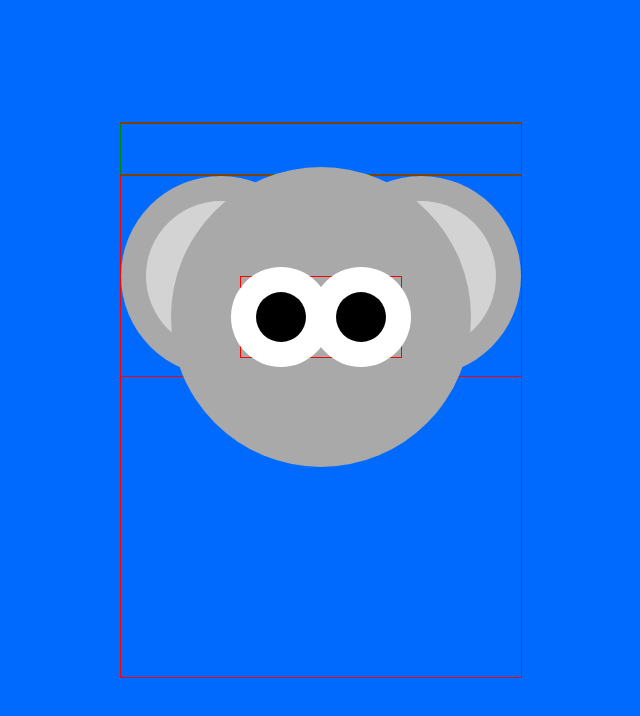
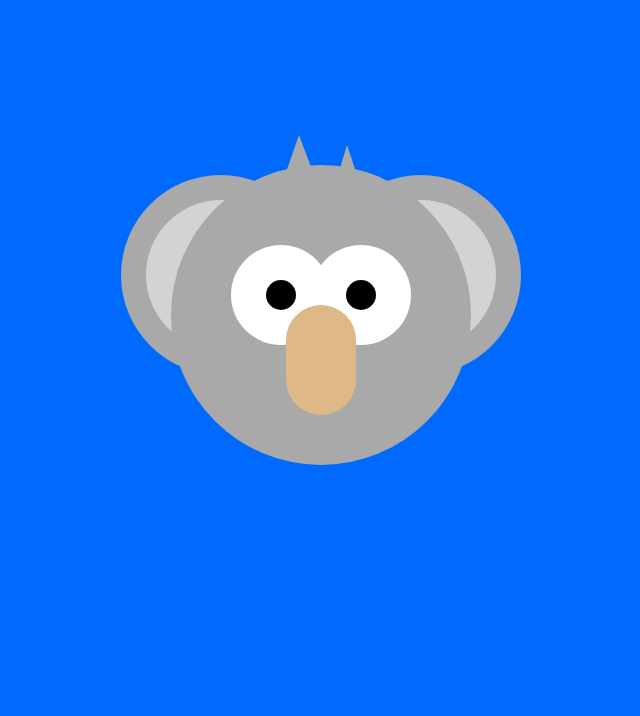
Before and after one commit to pat-white-code/snippets, a website: page css-art/koala.html in a window 1280 px wide. Shown: the whole page, without its empty margins (319-959 px from the left). Drawn offline with Linux system fonts and the light colour scheme.

Commit message:
finishes koala

```diff
--- a/css-art/koala.css
+++ b/css-art/koala.css
@@ -10,22 +10,32 @@ body {
   display: flex;
   flex-direction: column;
   align-items: center;
-  border: 1px red solid;
-  /* height: 200px; */
   width: 400px;
 }
 
 .hair {
   height:50px;
-  border: 1px green solid;
   display: flex;
   width: 100%;
+  justify-content: center;
+  width: 30%;
+  justify-content: space-evenly;
+}
+
+.left-hair {
+  border-left: 9px solid transparent;
+  border-right: 10px solid transparent;
+  border-bottom: 30px solid darkgrey;
+}
+.right-hair {
+  border-left: 14px solid transparent;
+  border-right: 15px solid transparent;
+  border-bottom: 40px solid darkgrey;
 }
 
 .ears {
   display: flex;
   width:100%;
-  border: 1px red solid;
   justify-content: space-between;
 }
 
@@ -46,7 +56,7 @@ body {
   border-radius: 100%;
 }
 
-.face {
+.head {
   height: 300px;
   display: flex;
   width: 300px;
@@ -56,12 +66,19 @@ body {
   border-radius: 100%;
   top: -210px;
   align-items: center;
-  justify-content: center;
+  justify-content: flex-end;
   flex-direction: column;
 }
 
+.face{
+  display: flex;
+  flex-direction: column;
+  justify-content: center;
+  align-items: center;
+  margin-bottom: 20px;
+}
+
 .eyes {
-  border: 1px red solid;
   display: flex;
   justify-content: center;
 }
@@ -78,8 +95,8 @@ body {
 }
 
 .inner-eye {
-  height: 50px;
-  width: 50px;
+  height: 30px;
+  width: 30px;
   background: black;
   border-radius: 100%;
 }
@@ -88,4 +105,13 @@ body {
   /* background: brown; */
   display: flex;
   flex-direction: column;
+  background: burlywood;
+  height: 110px;
+  width: 70px;
+  border-bottom-left-radius: 50px;
+  border-bottom-right-radius: 50px;
+  border-top-right-radius: 50px;
+  border-top-left-radius: 50px;
+  position: relative;
+  top: -30px;
 }
--- a/css-art/koala.html
+++ b/css-art/koala.html
@@ -20,6 +20,7 @@
         <div class="inner-ear"></div>
       </div>
     </div>
+    <div class="head">
       <div class="face">
         <div class="eyes">
           <div class="eye">
@@ -30,9 +31,7 @@
           </div>
         </div>
         <div class="nose">
-        <div class="top"></div>
-        <div class="middle"></div>
-        <div class="bottom"></div>
+        </div>
       </div>
     </div>
   </div>
```
Lines whose indentation alone changed are shown as unchanged.
